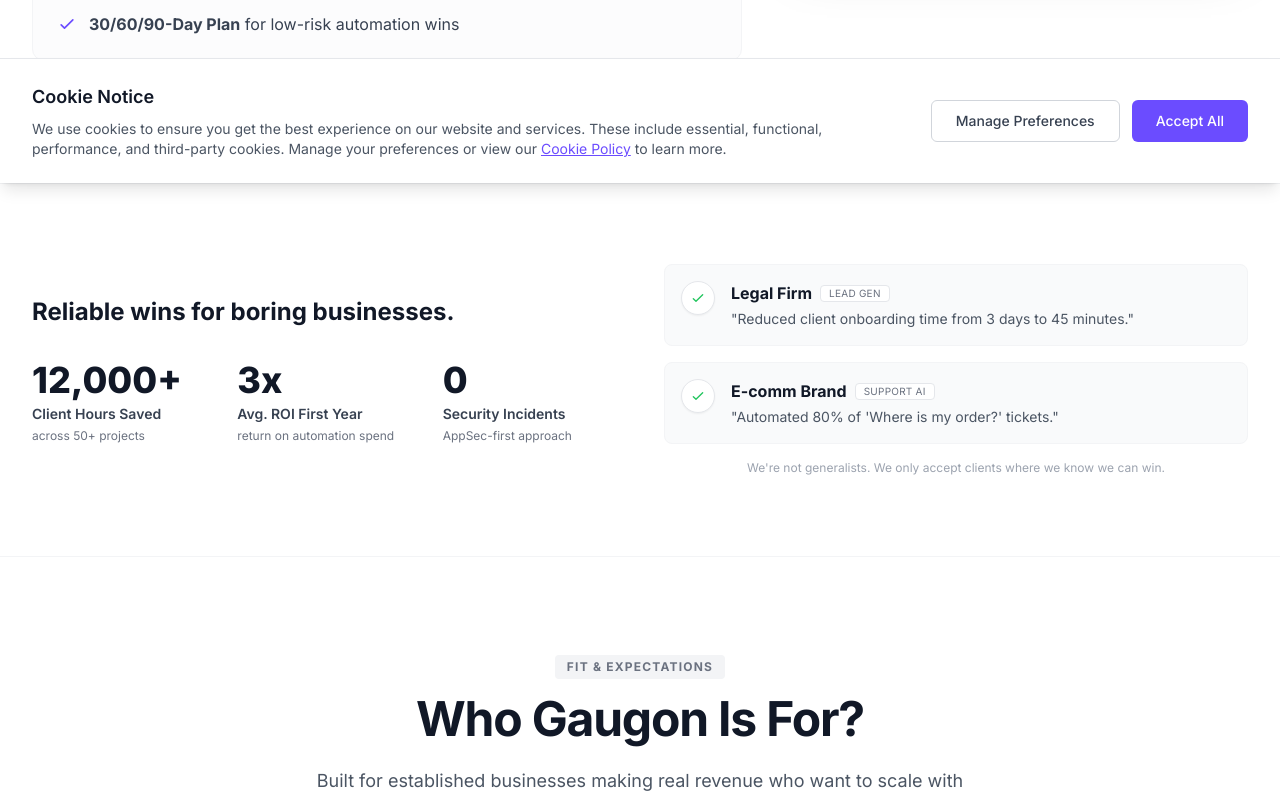
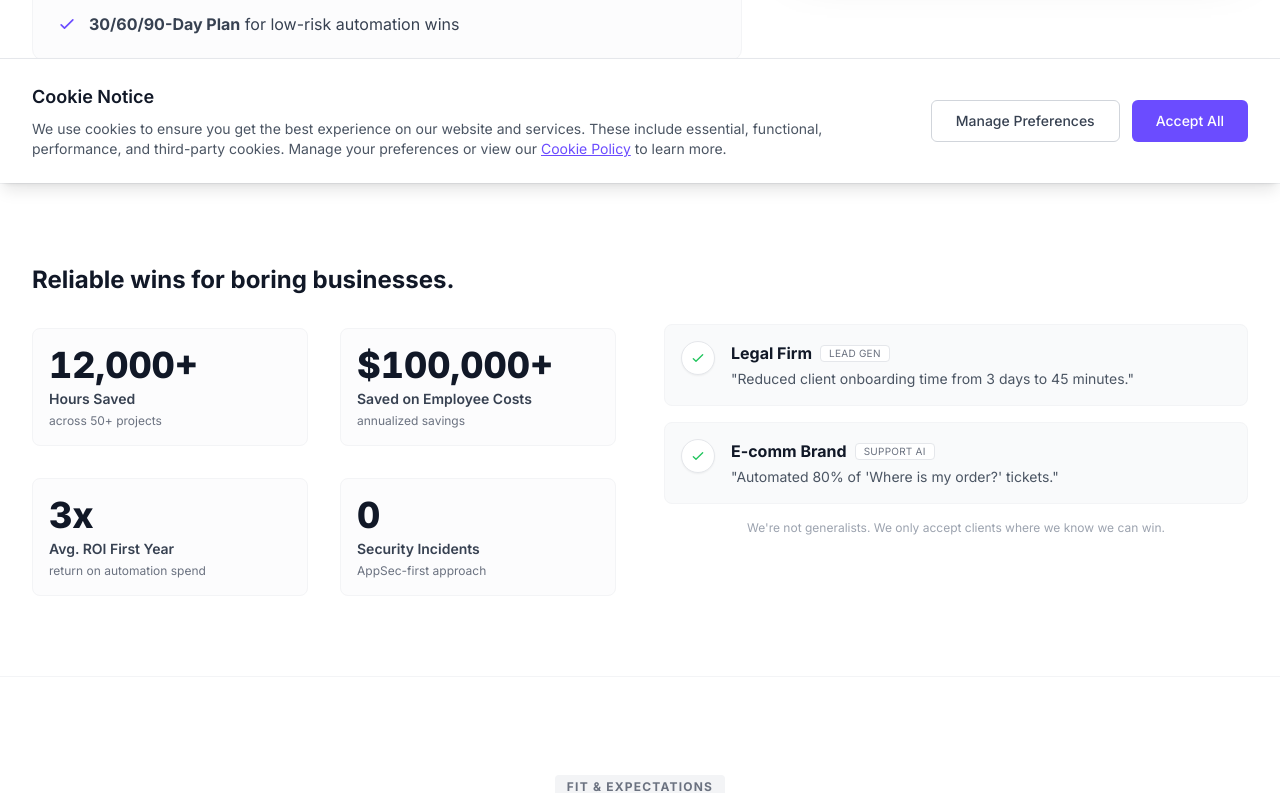
Before and after one commit to ocilab25/gaugon-website, a Next.js app: page / in a window 1280 px wide. Shown: the part 617-1410 px from the top of the page. Built offline with nearby package versions, Linux system fonts and the light colour scheme.

Commit message:
feat: animated stats metrics and interactive service cards

```diff
--- a/app/services/page.tsx
+++ b/app/services/page.tsx
@@ -222,33 +222,35 @@
                 service.image ? (
                   <div
                     key={index}
-                    className={`flex flex-col ${index % 2 === 0 ? "lg:flex-row" : "lg:flex-row-reverse"
-                      } gap-12 items-center`}
+                    className={`group flex flex-col ${index % 2 === 0 ? "lg:flex-row" : "lg:flex-row-reverse"
+                      } gap-12 items-center p-6 sm:p-8 rounded-2xl transition-all duration-300 hover:bg-white hover:shadow-xl hover:-translate-y-1 hover:border-primary/20 border border-transparent`}
                   >
                     <div className="flex-1">
-                      <h3 className="text-3xl font-bold text-gray-900 mb-4">
+                      <h3 className="text-3xl font-bold text-gray-900 mb-4 group-hover:text-primary transition-colors">
                         {service.title}
                       </h3>
-                      <p className="text-lg text-gray-600 mb-6 leading-relaxed">
+                      <p className="text-lg text-gray-600 mb-6 leading-relaxed group-hover:text-gray-700">
                         {service.description}
                       </p>
                       <ul className="space-y-3">
                         {service.features.map((feature, featureIndex) => (
                           <li key={featureIndex} className="flex items-start">
-                            <CheckmarkIcon className="w-5 h-5 text-primary mr-3 flex-shrink-0 mt-0.5" />
+                            <CheckmarkIcon className="w-5 h-5 text-primary mr-3 flex-shrink-0 mt-0.5 group-hover:scale-110 transition-transform duration-300" />
                             <span className="text-gray-700">{feature}</span>
                           </li>
                         ))}
                       </ul>
                     </div>
                     <div className="flex-1 flex items-center justify-center">
+                      <div className="relative group-hover:scale-[1.02] transition-transform duration-500">
                         <Image
                           src={service.image}
                           alt={service.imageAlt}
                           width={600}
                           height={400}
-                        className="w-full h-auto rounded-lg shadow-lg max-w-md"
+                          className="w-full h-auto rounded-lg shadow-lg max-w-md group-hover:shadow-2xl transition-shadow duration-300"
                         />
+                      </div>
                     </div>
                   </div>
                 ) : (
@@ -285,33 +287,35 @@
               {dataITServices.map((service, index) => (
                 <div
                   key={index}
-                  className={`flex flex-col ${index % 2 === 0 ? "lg:flex-row" : "lg:flex-row-reverse"
-                    } gap-12 items-center`}
+                  className={`group flex flex-col ${index % 2 === 0 ? "lg:flex-row" : "lg:flex-row-reverse"
+                    } gap-12 items-center p-6 sm:p-8 rounded-2xl transition-all duration-300 hover:bg-white hover:shadow-xl hover:-translate-y-1 hover:border-primary/20 border border-transparent`}
                 >
                   <div className="flex-1">
-                    <h3 className="text-3xl font-bold text-gray-900 mb-4">
+                    <h3 className="text-3xl font-bold text-gray-900 mb-4 group-hover:text-primary transition-colors">
                       {service.title}
                     </h3>
-                    <p className="text-lg text-gray-600 mb-6 leading-relaxed">
+                    <p className="text-lg text-gray-600 mb-6 leading-relaxed group-hover:text-gray-700">
                       {service.description}
                     </p>
                     <ul className="space-y-3">
                       {service.features.map((feature, featureIndex) => (
                         <li key={featureIndex} className="flex items-start">
-                          <CheckmarkIcon className="w-5 h-5 text-primary mr-3 flex-shrink-0 mt-0.5" />
+                          <CheckmarkIcon className="w-5 h-5 text-primary mr-3 flex-shrink-0 mt-0.5 group-hover:scale-110 transition-transform duration-300" />
                           <span className="text-gray-700">{feature}</span>
                         </li>
                       ))}
                     </ul>
                   </div>
                   <div className="flex-1 flex items-center justify-center">
+                    <div className="relative group-hover:scale-[1.02] transition-transform duration-500">
                       <Image
                         src={service.image}
                         alt={service.imageAlt}
                         width={600}
                         height={400}
-                      className="w-full h-auto rounded-lg shadow-lg max-w-md"
+                        className="w-full h-auto rounded-lg shadow-lg max-w-md group-hover:shadow-2xl transition-shadow duration-300"
                       />
+                    </div>
                   </div>
                 </div>
               ))}
--- a/components/sections/TrustStrip.tsx
+++ b/components/sections/TrustStrip.tsx
@@ -1,10 +1,31 @@
 import CheckmarkIcon from "@/components/icons/CheckmarkIcon";
+import StatCounter from "@/components/ui/StatCounter";
 
 export default function TrustStrip() {
   const stats = [
-    { label: "Client Hours Saved", value: "12,000+", sub: "across 50+ projects" },
-    { label: "Avg. ROI First Year", value: "3x", sub: "return on automation spend" },
-    { label: "Security Incidents", value: "0", sub: "AppSec-first approach" },
+    {
+      label: "Hours Saved",
+      value: 12000,
+      suffix: "+",
+      sub: "across 50+ projects"
+    },
+    {
+      label: "Saved on Employee Costs",
+      value: 100000,
+      prefix: "$",
+      suffix: "+",
+      sub: "annualized savings"
+    },
+    {
+      label: "Avg. ROI First Year",
+      staticValue: "3x",
+      sub: "return on automation spend"
+    },
+    {
+      label: "Security Incidents",
+      staticValue: "0",
+      sub: "AppSec-first approach"
+    },
   ];
 
   const miniCases = [
@@ -23,19 +44,33 @@
   return (
     <section className="py-20 bg-white border-y border-gray-100">
       <div className="max-w-7xl mx-auto px-6 lg:px-8">
-        <div className="grid grid-cols-1 lg:grid-cols-2 gap-12 items-center">
+        <div className="grid grid-cols-1 xl:grid-cols-2 gap-12 items-center">
 
           {/* Left: Stats */}
-          <div>
-            <h2 className="text-2xl font-bold text-gray-900 mb-8">
+          <div className="w-full">
+            <h2 className="text-2xl font-bold text-gray-900 mb-8 text-center sm:text-left">
               Reliable wins for boring businesses.
             </h2>
-            <div className="grid grid-cols-3 gap-8">
+            <div className="grid grid-cols-2 sm:grid-cols-4 xl:grid-cols-2 gap-8">
               {stats.map((stat, i) => (
-                <div key={i}>
-                  <p className="text-3xl sm:text-4xl font-extrabold text-gray-900 mb-1">{stat.value}</p>
-                  <p className="text-sm font-semibold text-gray-700">{stat.label}</p>
-                  <p className="text-xs text-gray-500 mt-1">{stat.sub}</p>
+                <div key={i} className="bg-gray-50/50 p-4 rounded-lg border border-gray-100 hover:border-primary/10 transition-colors">
+                  {stat.value ? (
+                    <StatCounter
+                      end={stat.value}
+                      prefix={stat.prefix}
+                      suffix={stat.suffix}
+                      label={stat.label}
+                      subLabel={stat.sub}
+                    />
+                  ) : (
+                    <div className="text-center sm:text-left">
+                      <p className="text-3xl sm:text-4xl font-extrabold text-gray-900 mb-1 tabular-nums">
+                        {stat.staticValue}
+                      </p>
+                      <p className="text-sm font-semibold text-gray-700">{stat.label}</p>
+                      <p className="text-xs text-gray-500 mt-1">{stat.sub}</p>
+                    </div>
+                  )}
                 </div>
               ))}
             </div>
--- /dev/null
+++ b/components/ui/StatCounter.tsx
@@ -0,0 +1,66 @@
+"use client";
+
+import { useEffect, useRef, useState } from "react";
+import { useInView } from "framer-motion";
+
+interface StatCounterProps {
+    end: number;
+    duration?: number;
+    prefix?: string;
+    suffix?: string;
+    label: string;
+    subLabel?: string;
+}
+
+export default function StatCounter({
+    end,
+    duration = 2000,
+    prefix = "",
+    suffix = "",
+    label,
+    subLabel,
+}: StatCounterProps) {
+    const [count, setCount] = useState(0);
+    const ref = useRef(null);
+    const isInView = useInView(ref, { once: true, margin: "-50px" });
+
+    useEffect(() => {
+        if (!isInView) return;
+
+        let startTime: number | null = null;
+        let animationFrameId: number;
+
+        const animate = (timestamp: number) => {
+            if (!startTime) startTime = timestamp;
+            const progress = timestamp - startTime;
+            const percentage = Math.min(progress / duration, 1);
+
+            // Easing function: easeOutExpo
+            const easeOutExpo = (x: number): number => {
+                return x === 1 ? 1 : 1 - Math.pow(2, -10 * x);
+            };
+
+            setCount(Math.floor(easeOutExpo(percentage) * end));
+
+            if (progress < duration) {
+                animationFrameId = requestAnimationFrame(animate);
+            }
+        };
+
+        animationFrameId = requestAnimationFrame(animate);
+
+        return () => cancelAnimationFrame(animationFrameId);
+    }, [isInView, end, duration]);
+
+    return (
+        <div ref={ref} className="text-center sm:text-left">
+            <p className="text-3xl sm:text-4xl font-extrabold text-gray-900 mb-1 tabular-nums">
+                {prefix}
+                {new Intl.NumberFormat('en-US').format(count)}
+                {suffix}
+            </p>
+            <p className="text-sm font-semibold text-gray-700">{label}</p>
+            {subLabel && <p className="text-xs text-gray-500 mt-1">{subLabel}</p>}
+        </div>
+    );
+}
--- a/package.json
+++ b/package.json
@@ -11,6 +11,7 @@
   },
   "dependencies": {
     "@hcaptcha/react-hcaptcha": "^1.17.1",
+    "framer-motion": "^12.23.25",
     "next": "^14.2.5",
     "react": "^18.3.1",
     "react-dom": "^18.3.1"
```
Also changed, not shown: 1 other file (tests, documents, lock files or other folders). Lines whose indentation alone changed are shown as unchanged.
